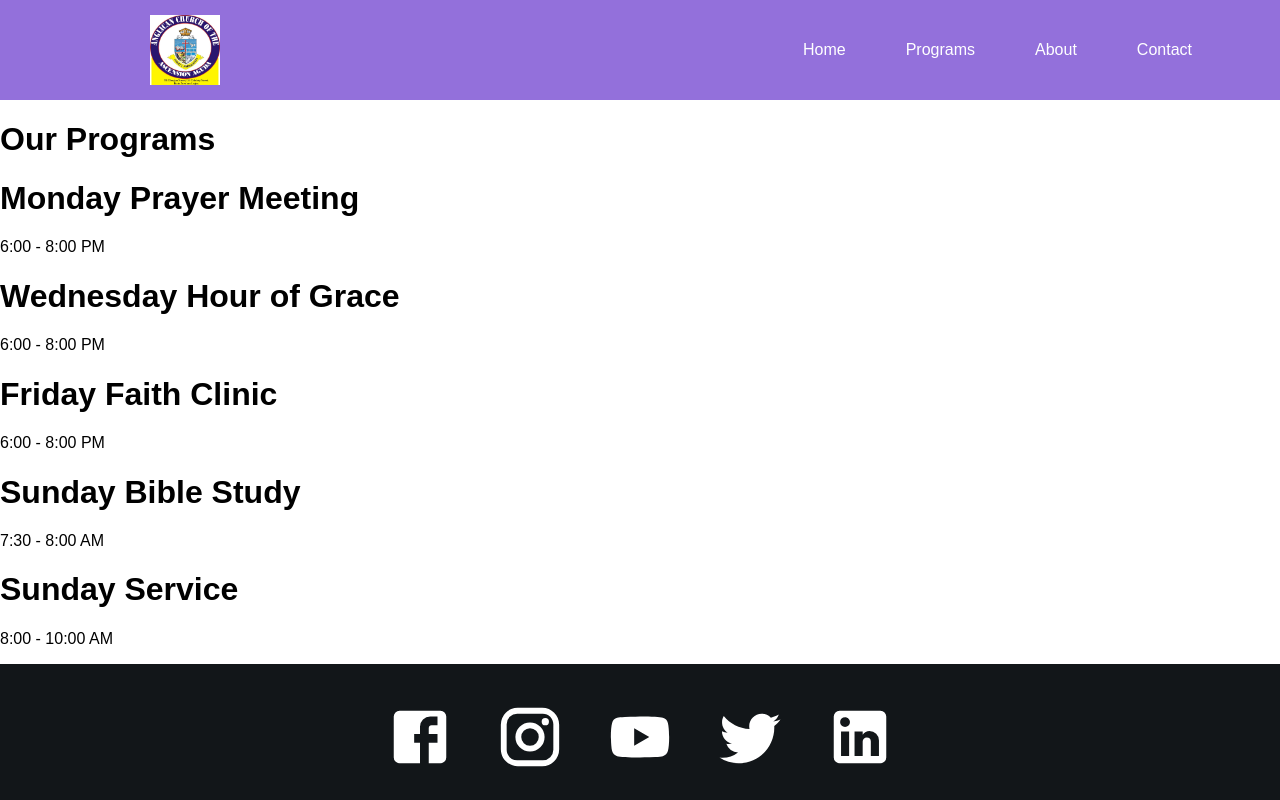
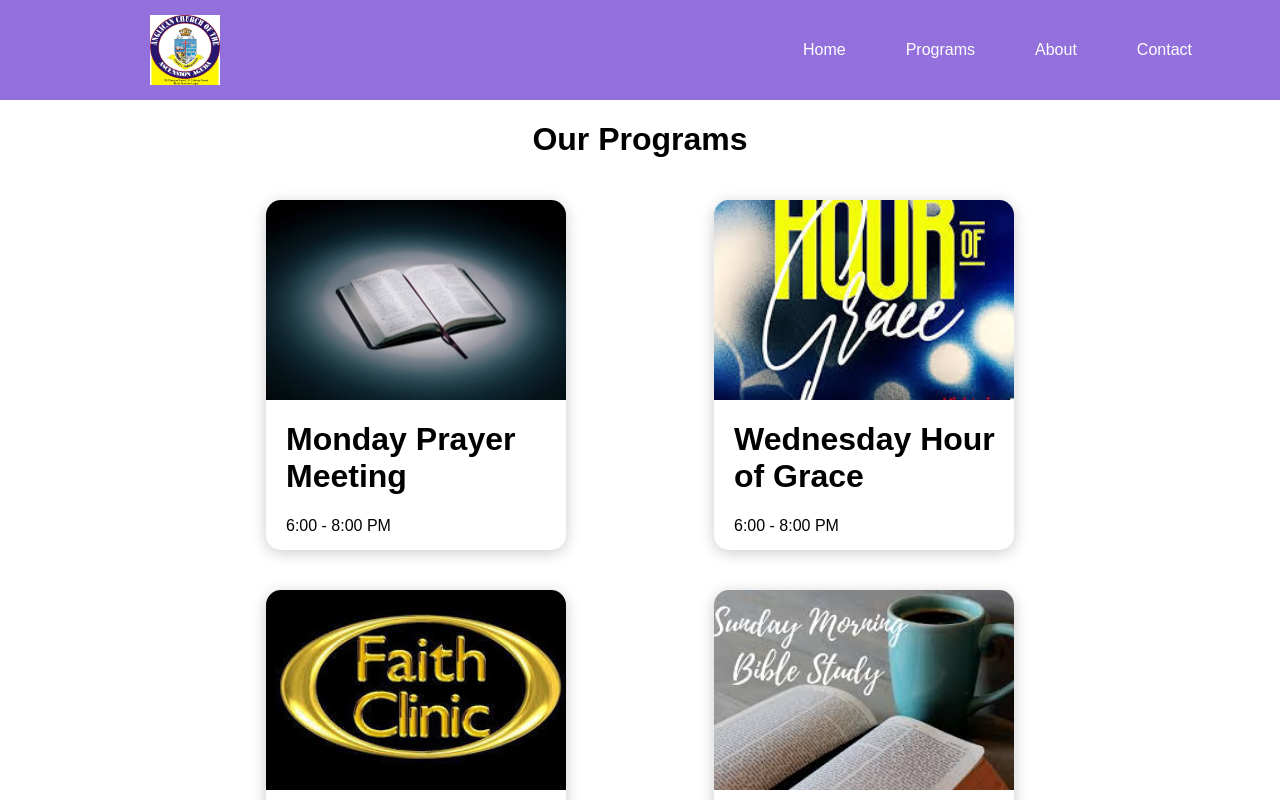
Before and after one commit to Visinho/Ascension-website, a React (Create React App) app: page /programs in a window 1280 px wide. Shown: the top 800 px of the page. Built offline with nearby package versions, Linux system fonts and the light colour scheme.

Commit message:
Item rendering logic- Complete

```diff
--- a/src/helpers/ProgramList.js
+++ b/src/helpers/ProgramList.js
@@ -1,7 +1,7 @@
 import PrayerMeeting from "../assets/BibleImage.avif";
 import HourofGrace from "../assets/Hour-of-grace.jpg";
 import FaithClinic from "../assets/Faith-Clinic.jpg";
-import SundayService from "../assets/Sunday service.jpg";
+import SundayService from "../assets/Sunday-service.jpg";
 import SundayBibleStudy from "../assets/Sunday-Bible-Study.jpg";
 
 export const ProgramList = [
--- a/src/pages/Programs.js
+++ b/src/pages/Programs.js
@@ -1,10 +1,12 @@
 import React from "react";
 import { ProgramList } from "../helpers/ProgramList";
 import ProgramItem from "../components/ProgramItem";
+import "../styles/Program.css";
+
 
 const Programs = () => {
   return (
-    <div className="programs">
+    <div className="program">
       <h1 className="menuTitle">Our Programs</h1>
       <div className="programList">
         {ProgramList.map((programList, key) => {
--- /dev/null
+++ b/src/styles/Program.css
@@ -0,0 +1,62 @@
+.program {
+    width: 100%;
+    height: auto;
+    display: flex;
+    justify-content: center;
+    align-items: center;
+    flex-direction: column;
+  }
+  .program .programTitle {
+    font-family: cursive;
+    font-size: 60px;
+  }
+
+  .programList {
+    width: 70vw;
+    height: auto;
+    display: grid;
+    grid-template-columns: 1fr 1fr 1fr;
+    place-items: center;
+  }
+
+  /* PROGRAM ITEM STYLING */
+
+  .programItem {
+    border-radius: 15px;
+    width: 300px;
+    height: 350px;
+    margin: 20px;
+    box-shadow: 0px 3px 15px rgba(0, 0, 0, 0.2);
+  }
+  .programItem:hover {
+    box-shadow: 0px 3px 15px rgba(0, 0, 0, 0.5);
+    transition: 0.3s ease-in;
+    cursor: pointer;
+  }
+
+  .programItem div {
+    border-top-left-radius: 15px;
+    border-top-right-radius: 15px;
+    width: 100%;
+    height: 200px;
+    background-position: center;
+    background-repeat: no-repeat;
+    background-size: cover;
+  }
+
+  .programItem h1,
+  .programItem p {
+    margin-left: 20px;
+  }
+
+  @media only screen and (max-width: 1300px) {
+    .programList {
+      grid-template-columns: 1fr 1fr;
+    }
+  }
+
+  @media only screen and (max-width: 800px) {
+    .programList {
+      grid-template-columns: 1fr;
+    }
+  }
```
Also changed, not shown: src/assets/Sunday-service.jpg (renamed from src/assets/Sunday service.jpg).
